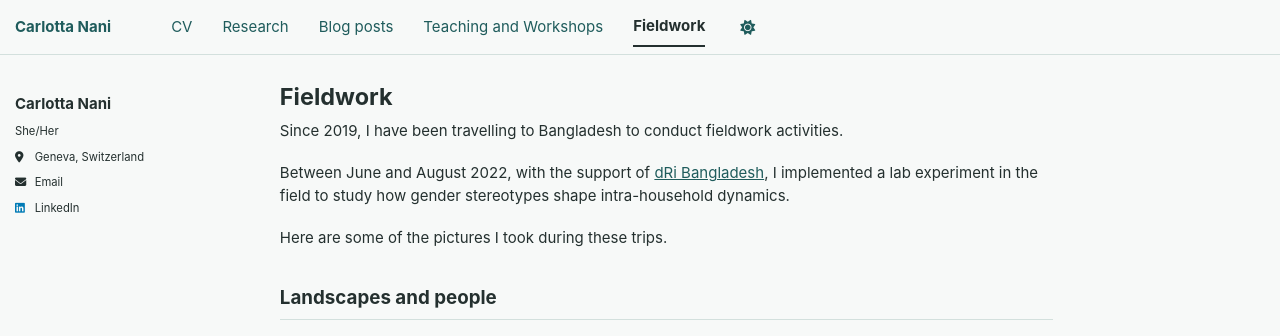
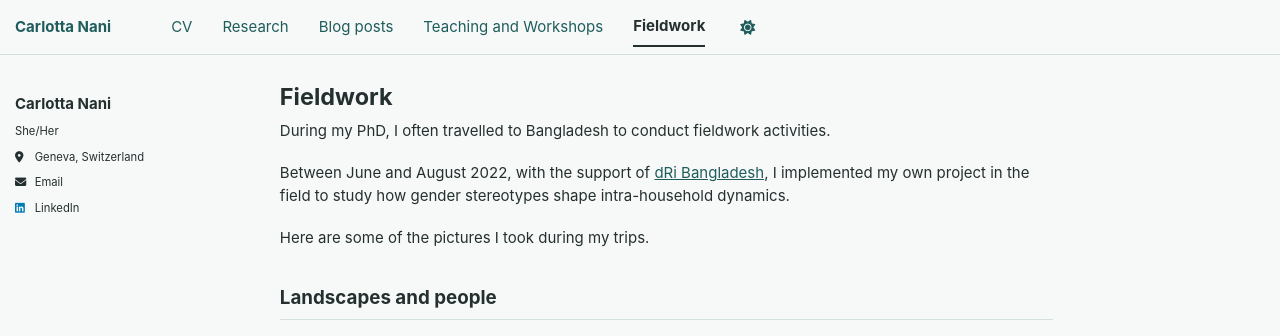
Before and after one commit to carlotta-nani/carlotta-nani.github.io, a Jekyll site: the page built from _pages/fieldwork.md, in a window 1280 px wide and 900 px high. Shown: the top 336 px of the window. Built offline with Jekyll 4.4.1, drawn with Linux system fonts in a browser that asks for light colours; a script bundle is joined from its source files by our own code; a style sheet for code colours, icons or effects is not loaded.

Commit message:
Revise fieldwork description for clarity and detail

```diff
--- a/_pages/fieldwork.md
+++ b/_pages/fieldwork.md
@@ -5,11 +5,11 @@ permalink: /fieldwork/
 author_profile: true
 ---
 
-Since 2019, I have been travelling to Bangladesh to conduct fieldwork activities.
+During my PhD, I often travelled to Bangladesh to conduct fieldwork activities.
 
-Between June and August 2022, with the support of [dRi Bangladesh](https://dri-int.org/), I implemented a lab experiment in the field to study how gender stereotypes shape intra-household dynamics.
+Between June and August 2022, with the support of [dRi Bangladesh](https://dri-int.org/), I implemented my own project in the field to study how gender stereotypes shape intra-household dynamics.
 
-Here are some of the pictures I took during these trips.
+Here are some of the pictures I took during my trips.
 
 ## Landscapes and people
 
```
